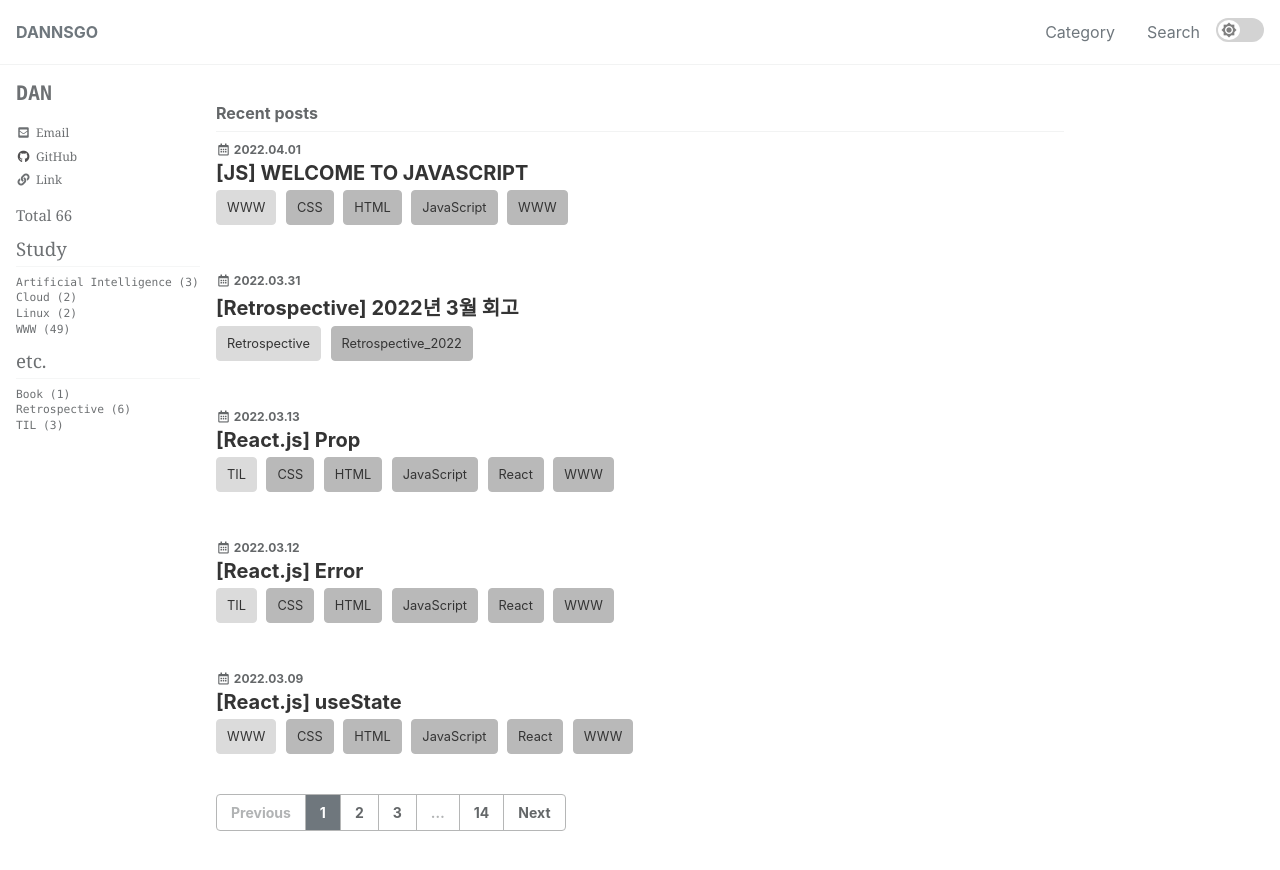
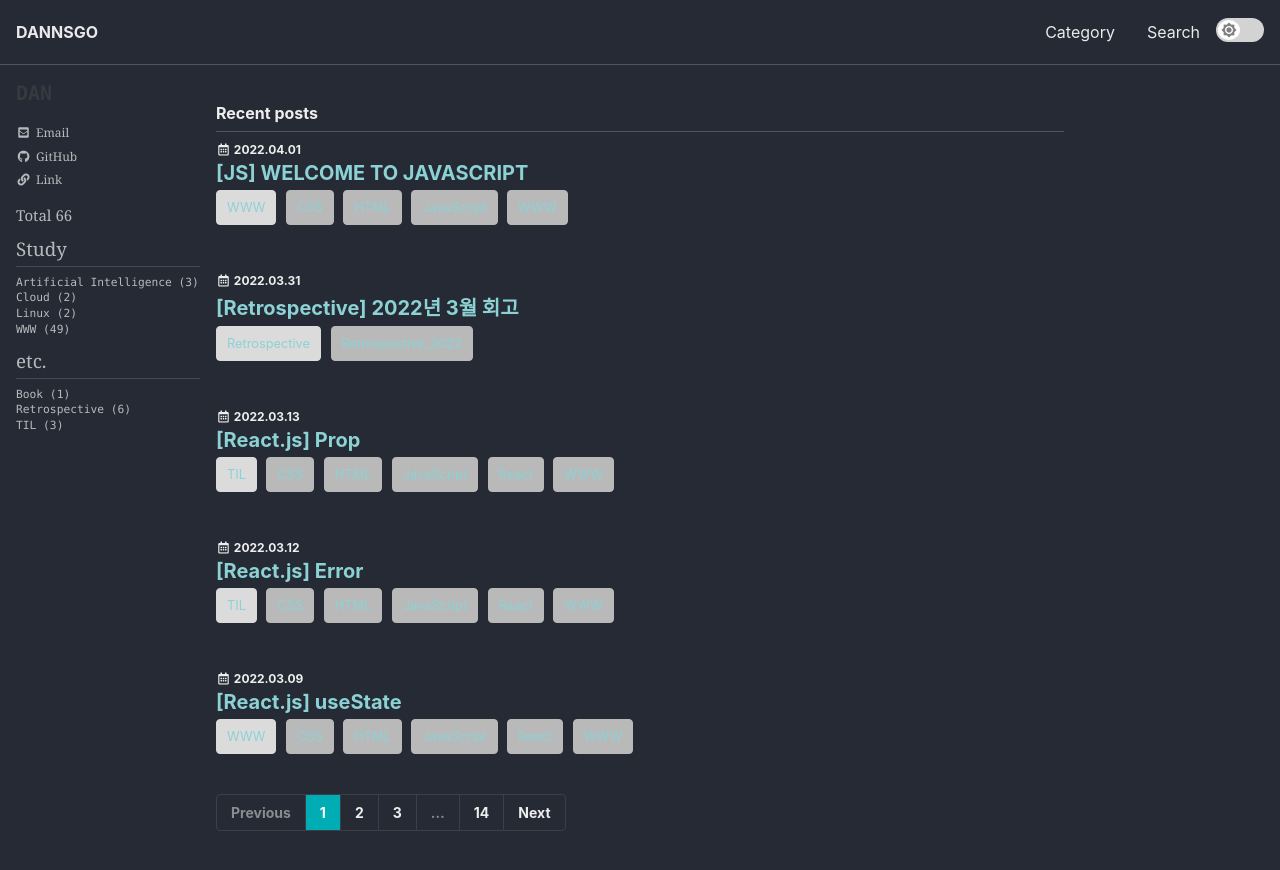
Before and after one commit to znhoon/dannsgo.github.io, a Jekyll site: the page built from index.html, in a window 1280 px wide and 900 px high. Shown: the top 870 px of the window. Built offline with Jekyll 4.4.1, drawn with Linux system fonts in a browser that asks for light colours; cached includes are drawn as plain includes; some web fonts are replaced; the list of posts is cut into pages by our own code.

Commit message:
Update head.html

```diff
--- a/_includes/head.html
+++ b/_includes/head.html
@@ -15,8 +15,10 @@
 
 <!-- For all browsers -->
 <link rel="stylesheet" href="{{ '/assets/css/main.css' | relative_url }}">
-<link rel="preload" href="https://cdn.jsdelivr.net/npm/@fortawesome/fontawesome-free@5/css/all.min.css" as="style" onload="this.onload=null;this.rel='stylesheet'">
-<noscript><link rel="stylesheet" href="https://cdn.jsdelivr.net/npm/@fortawesome/fontawesome-free@5/css/all.min.css"></noscript>
+{% if site.dark_theme_toggle == true %}
+<link rel="stylesheet" href="{{ '/assets/css/main_dark.css' }}">
+{% endif %}
+<link rel="stylesheet" href="https://cdn.jsdelivr.net/npm/@fortawesome/fontawesome-free@5/css/all.min.css">
 
 {% if site.head_scripts %}
   {% for script in site.head_scripts %}
```
